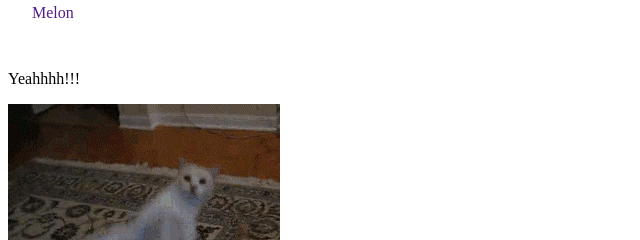
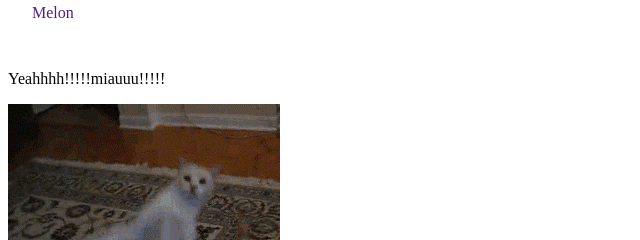
Before and after one commit to remi42000/meme, a plain HTML site: page index4.html in a window 1280 px wide. Shown: the part 556-796 px from the top of the page, 0-640 px from the left. Drawn offline with Linux system fonts and the light colour scheme.

Commit message:
little things

```diff
--- a/css/styles4.css
+++ b/css/styles4.css
@@ -15,7 +15,7 @@
     background-color: darkolivegreen;
 }
 
-/* POSSIBLE ANSWERS SECTION */
+/* POSSIBLE ANSWER SECTION */
 .list-answers {
     padding: 1em
 }
--- a/index4.html
+++ b/index4.html
@@ -29,7 +29,7 @@
     <div class="result">
         <!-- meme message -->
         <!-- correct -->
-        <p class="correct-answer">Yeahhhh!!!</p>
+        <p class="correct-answer">Yeahhhh!!!!!miauuu!!!!!</p>
         <img src="/img2/yeah.gif" alt="player answer">
         <!-- wrong -->
         <p class="wrong-answer">Nope</p>
```
